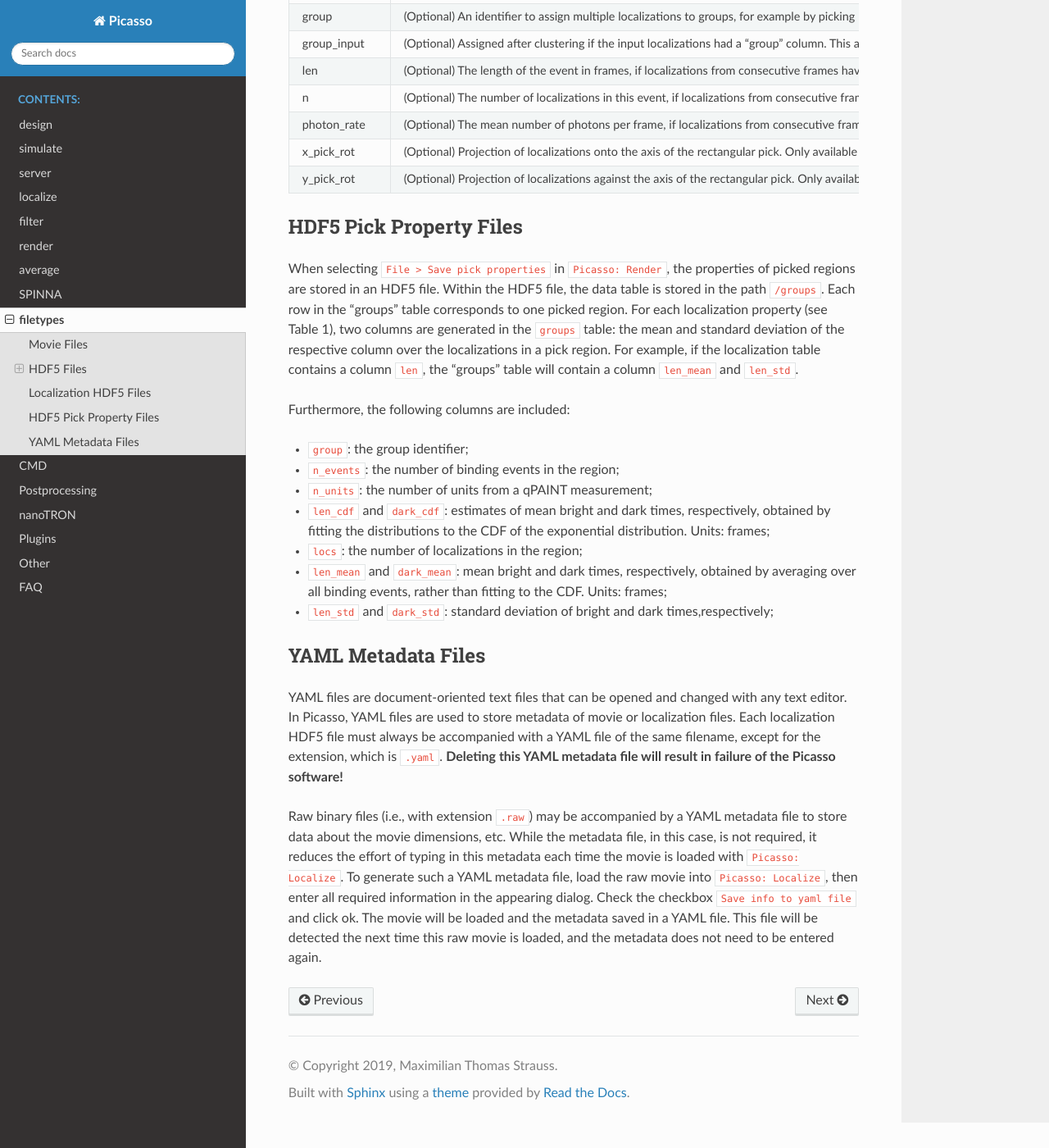
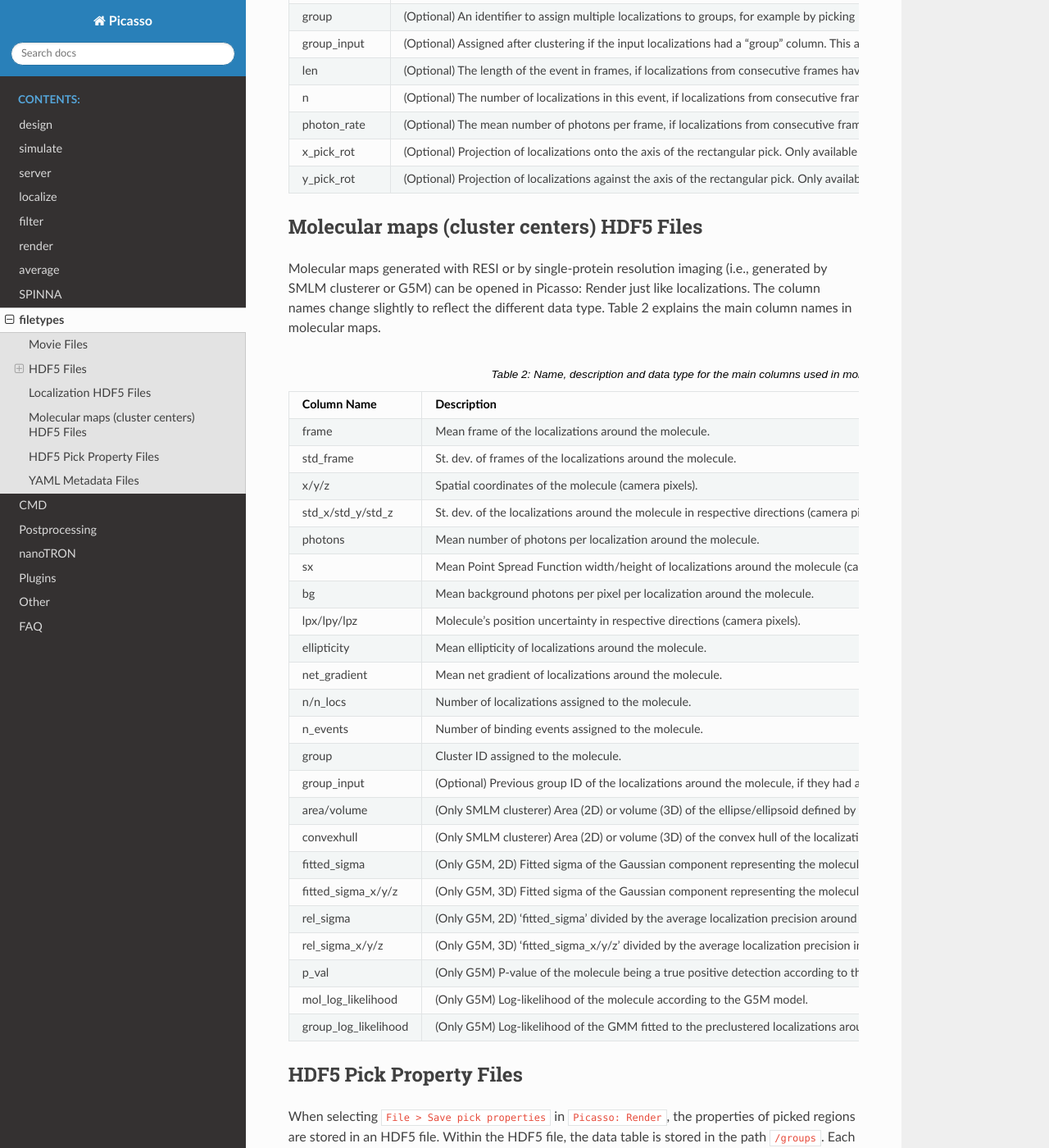
Before and after one commit to jungmannlab/picasso, a Sphinx documentation site: the page built from docs/files.rst, in a window 1280 px wide and 1400 px high, scrolled down 1864 px. Shown: the whole window at 82% size. Built offline with Sphinx 7.4.7 and the Read the Docs theme 3.1.0, drawn with Linux system fonts in a browser that asks for light colours.

Commit message:
polish up g5m documentation (preprocessing of locs + data types)

```diff
--- a/docs/files.rst
+++ b/docs/files.rst
@@ -39,6 +39,15 @@
    :widths: 20, 20, 20
    :header-rows: 1
 
+Molecular maps (cluster centers) HDF5 Files
+-------------------------------------------
+
+Molecular maps generated with RESI or by single-protein resolution imaging (i.e., generated by SMLM clusterer or G5M) can be opened in Picasso: Render just like localizations. The column names change slightly to reflect the different data type. Table 2 explains the main column names in molecular maps.
+
+.. csv-table:: Table 2: Name, description and data type for the main columns used in molecular maps in Picasso.
+   :file: table02.csv
+   :widths: 20, 20, 20
+   :header-rows: 1
 
 HDF5 Pick Property Files
 ------------------------
--- a/docs/render.rst
+++ b/docs/render.rst
@@ -89,13 +89,15 @@
 
 In Picasso 0.9.4, a new algorithm for molecular mapping (i.e., finding the positions of individual molecules from localizations) was introduced: G5M (Gaussian Mixture Modeling with Modifications for Molecular Mapping; Kowalewski et al., in preparation). G5M is based on Gaussian Mixture Modeling (GMM) but includes several modifications to make it suitable for molecular mapping. All the technicalities as well as the user guide of the method are explained in the publication mentioned and its Supplementary Information. Please refer to ``picasso.g5m`` for the details of the implementation. Below is a brief summary of the user guide.
 
+G5M requires some preprocessing of localizations to filter out the badly fitted ones, especially the ones arising from crosstalk (overlapping blinking). These can be excluded from 2D data where the ellipticity and size of the image of an emitter in x and y can be filtered (in Picasso these are found under names “ellipticity”, “sx” and “sy”, respectively). Moreover, the photon count can be cut-off as crosstalk is likely to result in a higher-intensity signal. In 3D data these filters are less reliable due to astigmatism, however, “d_zcalib” could be used. We strongly encourage avoiding dense blinking, where emission signals from neighboring molecules overlap, especially during 3D image acquisition.
+
 Prior to molecular mapping, clustering of localizations is required to split the data into smaller chunks. For many datasets, DBSCAN works well. While in some cases some adjustments may be needed, we recommend the following DBSCAN parameters: In 2D, DBSCAN radius (epsilon) of 2*LP, in 3D - 3*LP (LP - average localization precision of the dataset, for example, NeNA or median localization precision). Default min. samples is set to 4. Clustering in Picasso adds the ``group`` column to the localization file, which is required for G5M.
 
 To account for fluorophore non-specific sticking, frame analysis is normally recommended (especially the filtering of st. dev. of frame per molecule). However, if localizations from neighboring localization clouds overlap, this is not sufficient due to ambigous assignment of localizations to molecules. Therefore, we recommend filtering of molecules that express too few binding events (saved in the column ``n_events``). In the publication, we recommend a threshold of at least 3 binding events per molecule.
 
 The final postprocessing step is log-likelihood filtering (using the column ``p_val``). The recommended threshold is ``> 0.0015``.
 
-As a final check for overfitting (i.e., too many assigned molecules), G5M automatically saves a bar plot of the number of binding events per molecule (``n_events`` column) for sparse and clustered molecules. While this is only a qualitative verification, it is a simple method to spot potential overfitting issues. If the clustered molecules show fewer binding events that the sparse molecules, overfitting likely occurred. See Fig. S15 of the publication for an example of well-behaved data.
+As a final check for overfitting (i.e., too many assigned molecules), G5M automatically saves a bar plot of the number of binding events per molecule (``n_events`` column) for sparse (with neighbors within 25 nm) and clustered (without neighbors within 80 nm) molecules. While this is only a qualitative verification, it is a simple method to spot potential overfitting issues. If the clustered molecules show fewer binding events that the sparse molecules, overfitting likely occurred. See Fig. S15 of the publication for an example of well-behaved data.
 
 If the outcome of G5M seems unsatisfactory, please check the following:
 - Rerun the analysis without postprocessing (filtering) and redo it manually, since the step may be too stringent, especially for short acquisition times;
--- /dev/null
+++ b/docs/table02.csv
@@ -0,0 +1,24 @@
+Column Name,Description,C Data Type
+frame,"Mean frame of the localizations around the molecule.",float
+std_frame,"St. dev. of frames of the localizations around the molecule.",float
+x/y/z,"Spatial coordinates of the molecule (camera pixels).",float
+std_x/std_y/std_z,"St. dev. of the localizations around the molecule in respective directions (camera pixels).",float
+photons,"Mean number of photons per localization around the molecule.",float
+sx,"Mean Point Spread Function width/height of localizations around the molecule (camera pixels).",float
+bg,"Mean background photons per pixel per localization around the molecule.",float
+lpx/lpy/lpz,"Molecule's position uncertainty in respective directions (camera pixels).",float
+ellipticity,"Mean ellipticity of localizations around the molecule.",float
+net_gradient,"Mean net gradient of localizations around the molecule.",float
+n/n_locs,"Number of localizations assigned to the molecule.",unsigned long
+n_events,"Number of binding events assigned to the molecule.",unsigned long
+group,"Cluster ID assigned to the molecule.",unsigned long
+group_input,"(Optional) Previous group ID of the localizations around the molecule, if they had a 'group' column.",unsigned long
+area/volume,"(Only SMLM clusterer) Area (2D) or volume (3D) of the ellipse/ellipsoid defined by std_x/y/z.",float
+convexhull,"(Only SMLM clusterer) Area (2D) or volume (3D) of the convex hull of the localizations assigned to the molecule.",float
+fitted_sigma,"(Only G5M, 2D) Fitted sigma of the Gaussian component representing the molecule (camera pixels).",float
+fitted_sigma_x/y/z,"(Only G5M, 3D) Fitted sigma of the Gaussian component representing the molecule in respective directions (camera pixels).",float
+rel_sigma,"(Only G5M, 2D) 'fitted_sigma' divided by the average localization precision around the molecule.",float
+rel_sigma_x/y/z,"(Only G5M, 3D) 'fitted_sigma_x/y/z' divided by the average localization precision in respective directions around the molecule.",float
+p_val,"(Only G5M) P-value of the molecule being a true positive detection according to the G5M model.",float
+mol_log_likelihood,"(Only G5M) Log-likelihood of the molecule according to the G5M model.",float
+group_log_likelihood,"(Only G5M) Log-likelihood of the GMM fitted to the preclustered localizations around the molecule.",float
```
